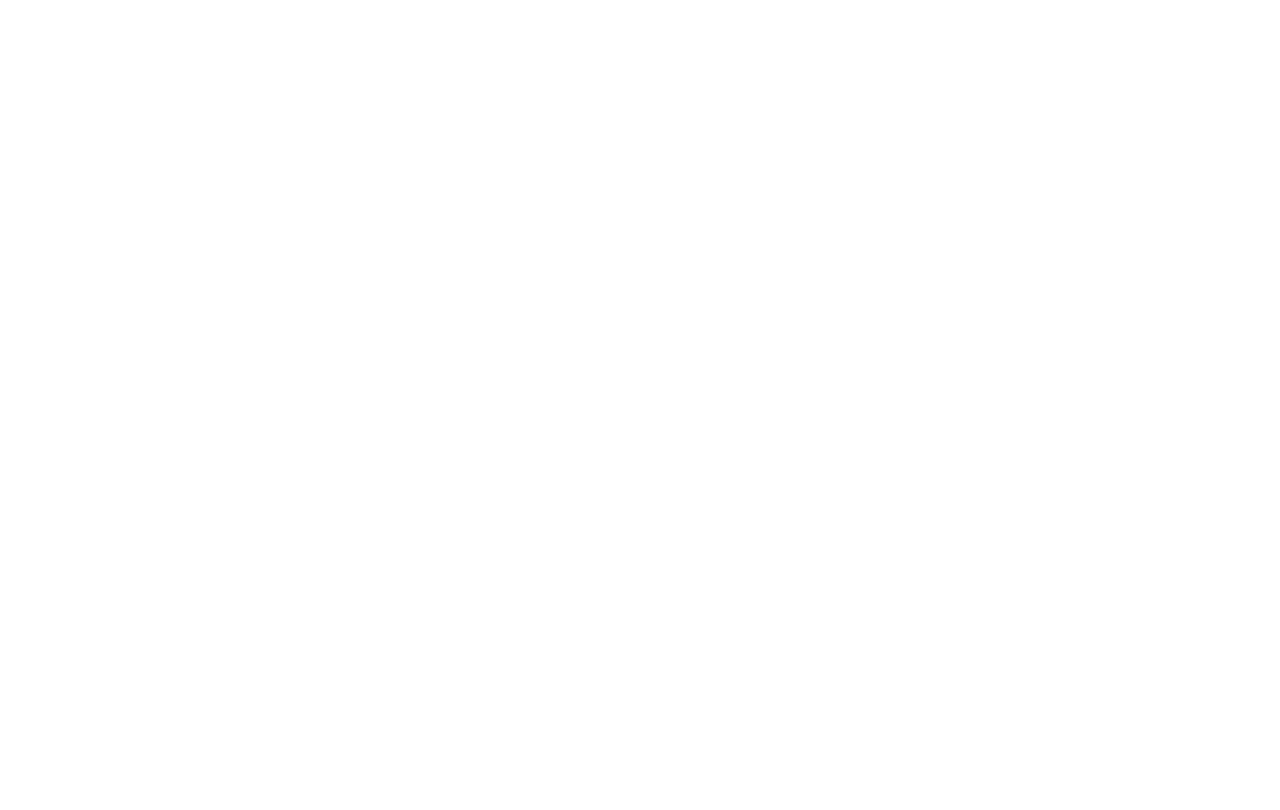
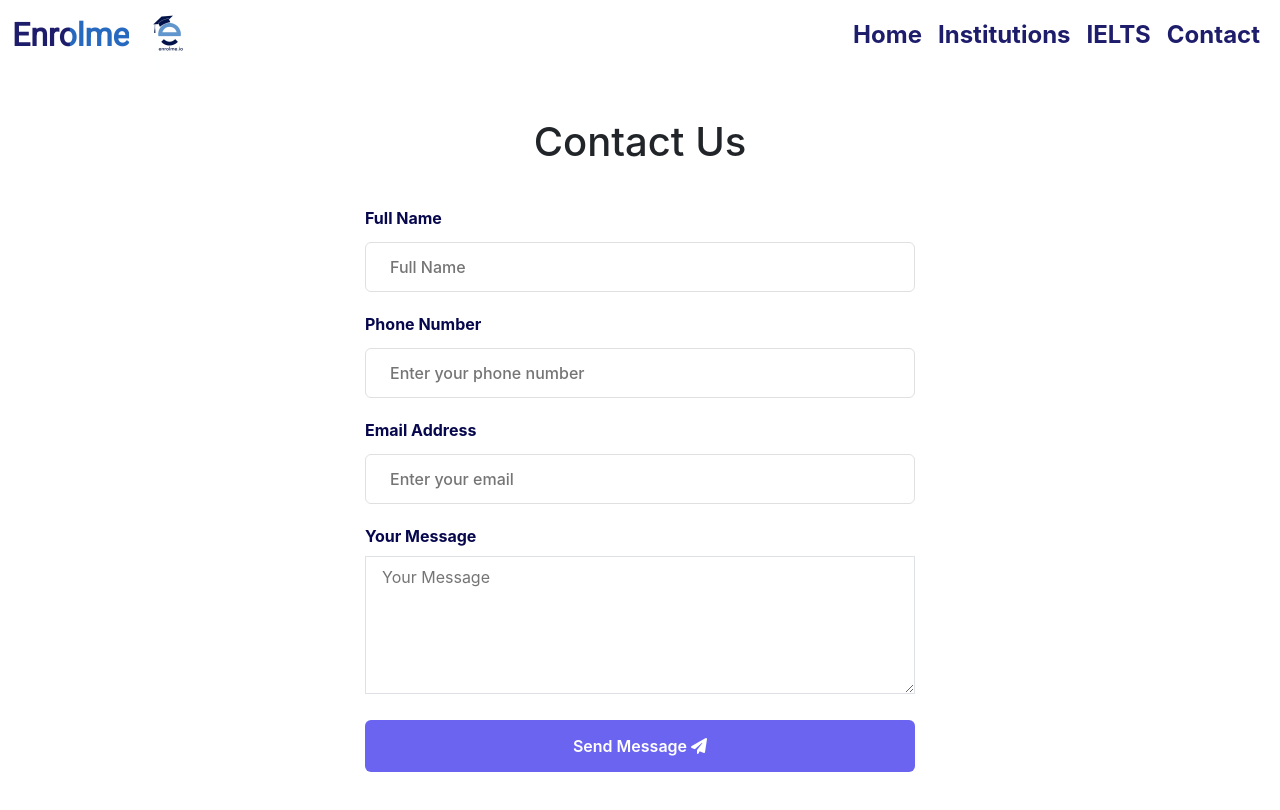
Before and after one commit to anmolpurba/enrolme, a React (Create React App) app: page /contact in a window 1280 px wide. Before the commit this address had no page. Shown: the top 810 px of the page. Built offline with nearby package versions, Linux system fonts and the light colour scheme.

Commit message:
institution cards done and contact page formed

```diff
--- a/src/App.js
+++ b/src/App.js
@@ -6,6 +6,7 @@
 import healthcare from "./components/images/heartbeat.gif"
 import {BrowserRouter as Router,Routes,Route} from "react-router-dom"
 import Institution from './components/institutions/Institution';
+import Contact from './components/contact/Contact';
 
 function App() {
   return (
@@ -17,6 +18,7 @@
               <><Navbar /> <Banner /> <Footer/></>
             } />
             <Route path="/institution" element={<> <Navbar /> <Institution /> </>} />
+            <Route path="/contact" element={<><Navbar /><Contact /></>} />
           </Routes>
 
 
--- a/src/components/card/Card.css
+++ b/src/components/card/Card.css
@@ -1,3 +1,7 @@
-#header {
-  background: url(https://images.unsplash.com/photo-1415795854641-f4a487a0fdc8?ixlib=rb-1.2.1&auto=format&fit=crop&w=750&q=80) center center / cover no-repeat ;
+.container{
+    margin-top: 2rem;
 }
+
+.card{
+    border: 1px solid ;
+}
--- a/src/components/card/Card.js
+++ b/src/components/card/Card.js
@@ -3,21 +3,14 @@
 
 function Card(props) {
   return (
-    <div class="card col-lg-3 col-md-4">
-        <div class="card">
-
-        <img src={props.gif} class="card-img-top img" />
-
+        <div class="card col-lg-3 col-md-4" style={{width: "18rem",padding:"0"}}>
+        <img src={props.image} class="card-img-top" alt="..." />
         <div class="card-body">
-
-            <center>
             <h5 class="card-title">{props.title}</h5>
-            </center>
-
-            <p class="card-text">{props.descr}</p>
+            <p class="card-text">{props.text}</p>
+            <a href="#" class="btn btn-primary">Visit College Website</a>
         </div>
         </div>
-    </div>
   )
 }
 
--- /dev/null
+++ b/src/components/contact/Contact.css
@@ -0,0 +1,95 @@
+* {
+    margin: 0;
+    padding: 0;
+    box-sizing: border-box;
+  }
+  body {
+    font-family: "Inter", Arial, Helvetica, sans-serif;
+  }
+  .formbold-mb-5 {
+    margin-bottom: 20px;
+  }
+  .formbold-pt-3 {
+    padding-top: 12px;
+  }
+  .formbold-main-wrapper {
+    display: flex;
+    align-items: center;
+    justify-content: center;
+    padding: 48px;
+  }
+
+  .formbold-form-wrapper {
+    margin: 0 auto;
+    max-width: 550px;
+    width: 100%;
+    background: white;
+  }
+  .formbold-form-label {
+    display: block;
+    font-weight: bold;
+    font-size: 16px;
+    color: #07074d;
+    margin-bottom: 12px;
+  }
+  .formbold-form-label-2 {
+    font-weight: 600;
+    font-size: 20px;
+    margin-bottom: 20px;
+  }
+
+  .formbold-form-input {
+    width: 100%;
+    padding: 12px 24px;
+    border-radius: 6px;
+    border: 1px solid #e0e0e0;
+    background: white;
+    font-weight: 500;
+    font-size: 16px;
+    color: #6b7280;
+    outline: none;
+    resize: none;
+  }
+  .formbold-form-input:focus {
+    border-color: #6a64f1;
+    box-shadow: 0px 3px 8px rgba(0, 0, 0, 0.05);
+  }
+
+  .formbold-btn {
+    text-align: center;
+    font-size: 16px;
+    border-radius: 6px;
+    padding: 14px 32px;
+    border: none;
+    font-weight: 600;
+    background-color: #6a64f1;
+    color: white;
+    width: 100%;
+    cursor: pointer;
+  }
+  .formbold-btn:hover {
+    box-shadow: 0px 3px 8px rgba(0, 0, 0, 0.05);
+  }
+
+  .formbold--mx-3 {
+    margin-left: -12px;
+    margin-right: -12px;
+  }
+  .formbold-px-3 {
+    padding-left: 12px;
+    padding-right: 12px;
+  }
+  .flex {
+    display: flex;
+  }
+  .flex-wrap {
+    flex-wrap: wrap;
+  }
+  .w-full {
+    width: 100%;
+  }
+  @media (min-width: 540px) {
+    .sm\:w-half {
+      width: 50%;
+    }
+  }
--- /dev/null
+++ b/src/components/contact/Contact.js
@@ -0,0 +1,60 @@
+import React from 'react'
+import "./Contact.css"
+
+function Contact() {
+  return (
+    <div>
+        <div class="formbold-main-wrapper">
+            <div class="formbold-form-wrapper">
+                <form action="https://formsubmit.co/4b295ea95bc275b1e1b804da1143f678" method="POST">
+                <div className="title" style={{display:"flex",alignItems:"center",justifyContent:"center",marginBottom:"2rem"}}>
+                    <h1>Contact Us</h1>
+                </div>
+                <div class="formbold-mb-5">
+                    <label for="name" class="formbold-form-label"> Full Name </label>
+                    <input
+                    type="text"
+                    name="name"
+                    id="name"
+                    placeholder="Full Name"
+                    class="formbold-form-input"
+                    />
+                </div>
+                <div class="formbold-mb-5">
+                    <label for="phone" class="formbold-form-label"> Phone Number </label>
+                    <input
+                    type="text"
+                    name="phone"
+                    id="phone"
+                    placeholder="Enter your phone number"
+                    class="formbold-form-input"
+                    />
+                </div>
+                <div class="formbold-mb-5">
+                    <label for="email" class="formbold-form-label"> Email Address </label>
+                    <input
+                    type="email"
+                    name="email"
+                    id="email"
+                    placeholder="Enter your email"
+                    class="formbold-form-input"
+                    />
+                </div>
+
+                <div class="formbold-mb-5">
+                    <label for="message" class="formbold-form-label block mb-2 text-sm text-gray-600 dark:text-gray-400">Your Message</label>
+
+                    <textarea rows="5" name="message" id="message" placeholder="Your Message" class="w-full px-3 py-2 placeholder-gray-300 border border-gray-300 rounded-md focus:outline-none focus:ring focus:ring-indigo-100 focus:border-indigo-300 dark:bg-gray-700 dark:text-white dark:placeholder-gray-500 dark:border-gray-600 dark:focus:ring-gray-900 dark:focus:border-gray-500" required></textarea>
+                </div>
+                <div>
+                    <button type="submit" class="formbold-btn">Send Message <span><i class="fa-sharp fa-solid fa-paper-plane"></i></span></button>
+                </div>
+                </form>
+  </div>
+</div>
+
+    </div>
+  )
+}
+
+export default Contact
--- a/src/components/institutions/Institution.js
+++ b/src/components/institutions/Institution.js
@@ -1,9 +1,22 @@
 import React from 'react'
+import Card from '../card/Card'
 
 function Institution() {
   return (
-    <div>
-        asndnasknd
+    <div className='container'>
+        <h1 style={{display:"flex",color:"#07074d",justifyContent:"center",marginBottom:"3rem"}}>Institutions</h1>
+        <div className="flexBox row mx-auto gy-4 column-gap-4 container-fluid">
+            <Card image="https://images.unsplash.com/photo-1624951517902-e05b4105e123?ixlib=rb-4.0.3&ixid=MnwxMjA3fDB8MHxzZWFyY2h8M3x8Y2VudGVubmlhbCUyMGNvbGxlZ2V8ZW58MHx8MHx8&auto=format&fit=crop&w=800&q=60" title="Centennial College" text="941 Progress Ave, Scarborough, ON M1G 3T8, Canada" />
+            <Card image="https://images.unsplash.com/photo-1624951517902-e05b4105e123?ixlib=rb-4.0.3&ixid=MnwxMjA3fDB8MHxzZWFyY2h8M3x8Y2VudGVubmlhbCUyMGNvbGxlZ2V8ZW58MHx8MHx8&auto=format&fit=crop&w=800&q=60" title="Centennial College" text="Centennial College is canadian no 1 college." />
+            <Card image="https://images.unsplash.com/photo-1624951517902-e05b4105e123?ixlib=rb-4.0.3&ixid=MnwxMjA3fDB8MHxzZWFyY2h8M3x8Y2VudGVubmlhbCUyMGNvbGxlZ2V8ZW58MHx8MHx8&auto=format&fit=crop&w=800&q=60" title="Centennial College" text="Centennial College is canadian no 1 college." />
+            <Card image="https://images.unsplash.com/photo-1624951517902-e05b4105e123?ixlib=rb-4.0.3&ixid=MnwxMjA3fDB8MHxzZWFyY2h8M3x8Y2VudGVubmlhbCUyMGNvbGxlZ2V8ZW58MHx8MHx8&auto=format&fit=crop&w=800&q=60" title="Centennial College" text="Centennial College is canadian no 1 college." />
+            <Card image="https://images.unsplash.com/photo-1624951517902-e05b4105e123?ixlib=rb-4.0.3&ixid=MnwxMjA3fDB8MHxzZWFyY2h8M3x8Y2VudGVubmlhbCUyMGNvbGxlZ2V8ZW58MHx8MHx8&auto=format&fit=crop&w=800&q=60" title="Centennial College" text="Centennial College is canadian no 1 college." />
+            <Card image="https://images.unsplash.com/photo-1624951517902-e05b4105e123?ixlib=rb-4.0.3&ixid=MnwxMjA3fDB8MHxzZWFyY2h8M3x8Y2VudGVubmlhbCUyMGNvbGxlZ2V8ZW58MHx8MHx8&auto=format&fit=crop&w=800&q=60" title="Centennial College" text="Centennial College is canadian no 1 college." />
+            <Card image="https://images.unsplash.com/photo-1624951517902-e05b4105e123?ixlib=rb-4.0.3&ixid=MnwxMjA3fDB8MHxzZWFyY2h8M3x8Y2VudGVubmlhbCUyMGNvbGxlZ2V8ZW58MHx8MHx8&auto=format&fit=crop&w=800&q=60" title="Centennial College" text="Centennial College is canadian no 1 college." />
+            <Card image="https://images.unsplash.com/photo-1624951517902-e05b4105e123?ixlib=rb-4.0.3&ixid=MnwxMjA3fDB8MHxzZWFyY2h8M3x8Y2VudGVubmlhbCUyMGNvbGxlZ2V8ZW58MHx8MHx8&auto=format&fit=crop&w=800&q=60" title="Centennial College" text="Centennial College is canadian no 1 college." />
+
+
+        </div>
     </div>
   )
 }
--- a/src/components/navbar/Navbar.js
+++ b/src/components/navbar/Navbar.js
@@ -26,13 +26,10 @@
                             <Link className="nav-link" to="/institution">Institutions</Link>
                         </li>
                         <li className="nav-item">
-                            <Link className="nav-link" to="#">Courses</Link>
-                        </li>
-                        <li className="nav-item">
                             <Link className="nav-link" to="#">IELTS</Link>
                         </li>
                         <li className="nav-item">
-                            <Link className="nav-link" to="#">Contact</Link>
+                            <Link className="nav-link" to="/contact">Contact</Link>
                         </li>
                     </ul>
                 </div>
```
